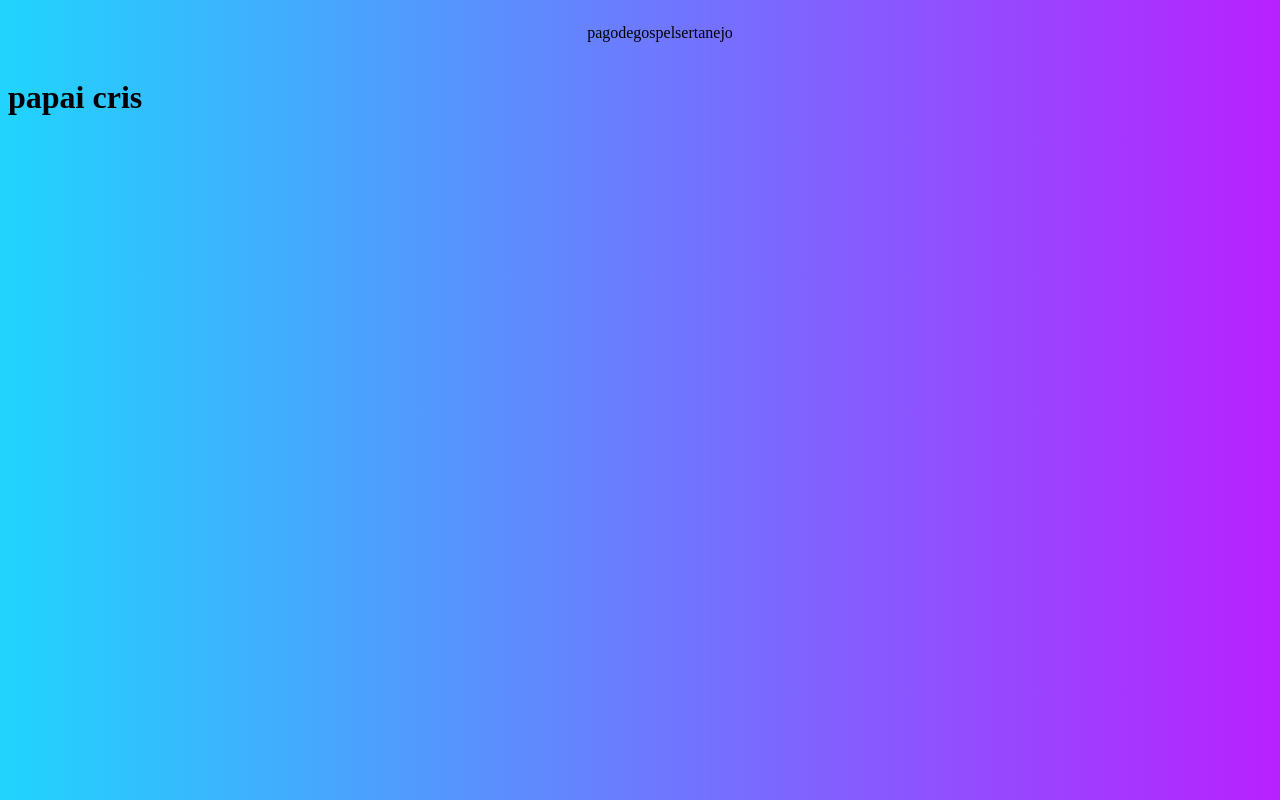
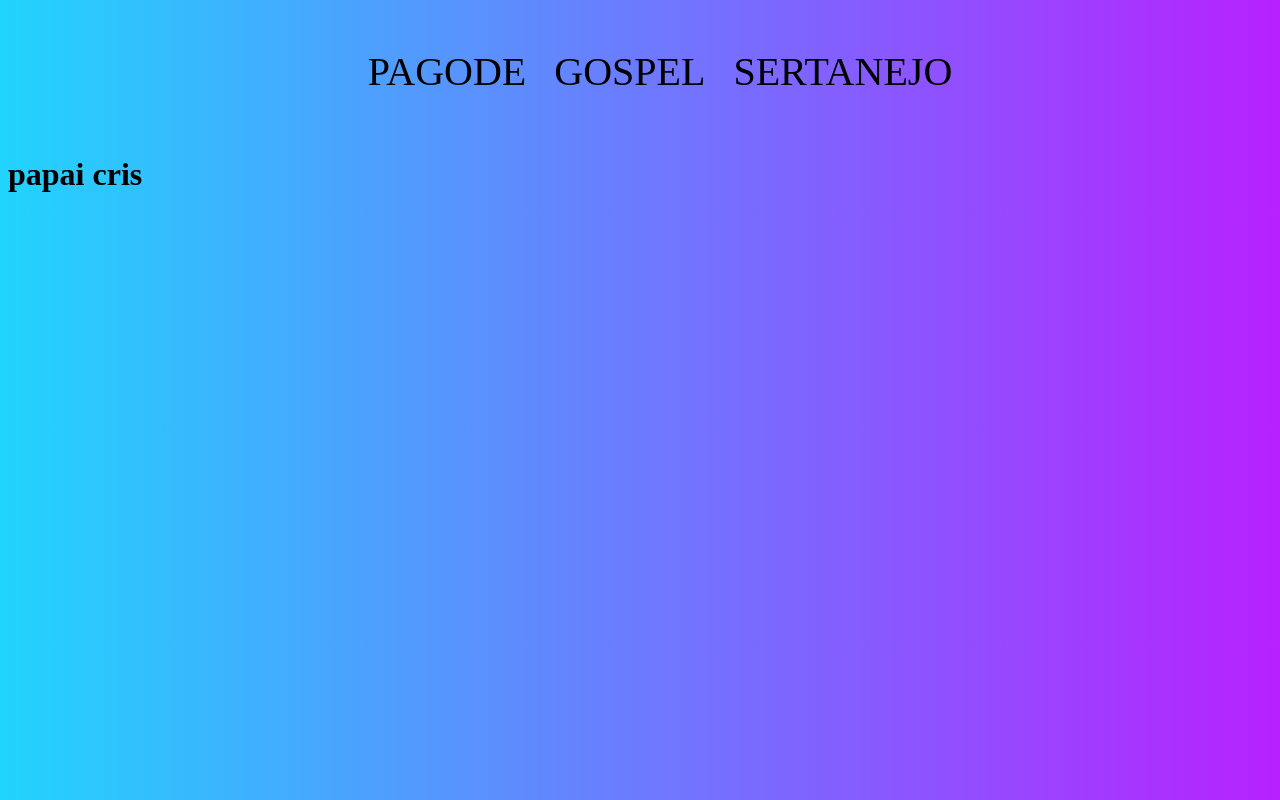
Before and after one commit to Arthur7714/GABIGOL, a plain HTML site: page index.html in a window 1280 px wide. Drawn offline with Linux system fonts and the light colour scheme.

Commit message:
wfweffwe

```diff
--- a/index.html
+++ b/index.html
@@ -10,10 +10,10 @@
 
 <body>
     <HEader>
-        <UL>
-            <li>pagode</li>
-            <li>gospel</li>
-            <li>sertanejo</li>
+        <UL class="nav-lista">
+            <li class="nav-lista">pagode</li>
+            <li class="nav-lista">gospel</li>
+            <li class="nav-lista">sertanejo</li>
         </UL>
     </HEader>
     <h1>papai cris</h1>
--- a/style.css
+++ b/style.css
@@ -9,7 +9,10 @@ header {
     justify-content: center;
 }
 
-ul {
+.nav-lista {
     display: flex;
     list-style: none;
+    font-size: 40px;
+    gap: 28px;
+    text-transform: uppercase;
 }
```
